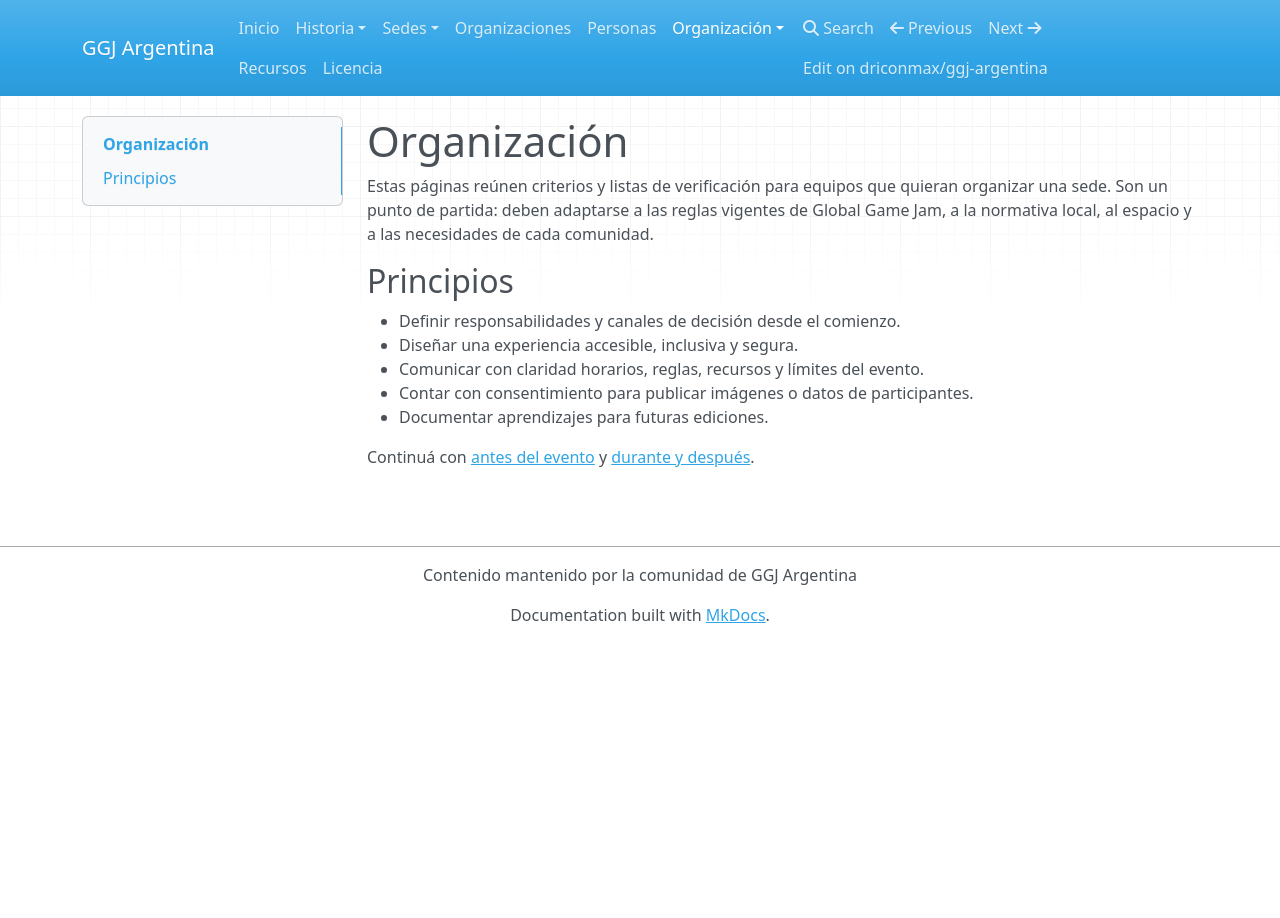
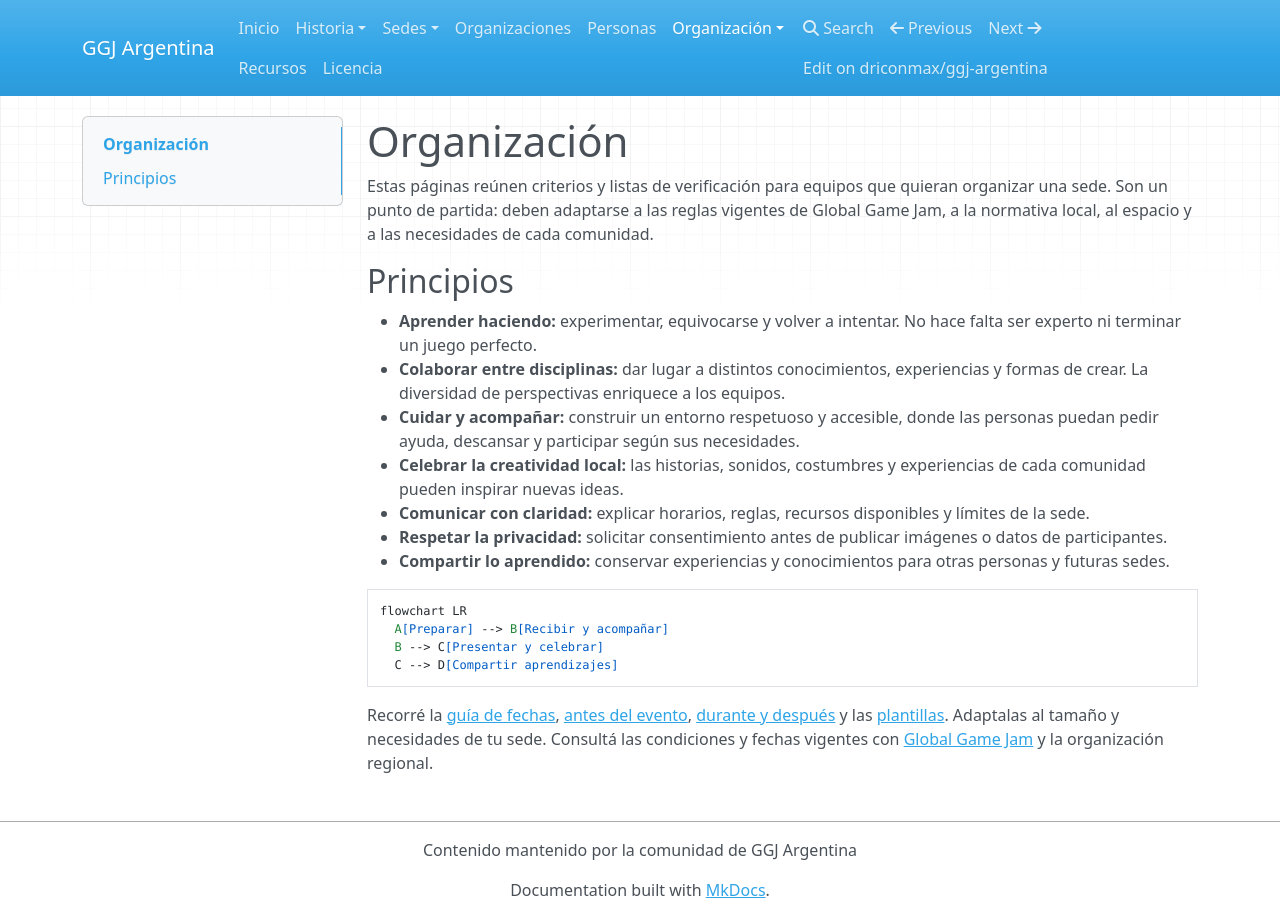
Before and after one commit to driconmax/ggj-argentina, an MkDocs documentation site: the page built from docs/organizacion/index.md, in a window 1280 px wide. Built offline with MkDocs 1.6.1, drawn with Linux system fonts in a browser that asks for light colours; nearby versions of some CDN libraries.

Commit message:
Se agrego informacion para Organizacion

````diff
--- /dev/null
+++ b/docs/assets/plantillas/cronograma-operativo.csv
@@ -0,0 +1 @@
+Día,Inicio,Fin,Actividad,Espacio,Responsable,Apoyo,Notas
--- /dev/null
+++ b/docs/assets/plantillas/presupuesto.csv
@@ -0,0 +1 @@
+Fecha prevista,Fecha real,Tipo,Categoría,Descripción,Moneda,Importe,Estado,Comprobante o nota
--- /dev/null
+++ b/docs/assets/plantillas/recursos.csv
@@ -0,0 +1 @@
+Categoría,Recurso,Cantidad,Estado,Responsable,Fecha necesaria,Observaciones
--- /dev/null
+++ b/docs/assets/plantillas/tareas.csv
@@ -0,0 +1 @@
+Etapa,Tarea,Responsable,Fecha límite,Estado,Dependencia o nota
--- a/docs/organizacion/index.md
+++ b/docs/organizacion/index.md
@@ -4,10 +4,19 @@ Estas páginas reúnen criterios y listas de verificación para equipos que quie
 
 ## Principios
 
-- Definir responsabilidades y canales de decisión desde el comienzo.
-- Diseñar una experiencia accesible, inclusiva y segura.
-- Comunicar con claridad horarios, reglas, recursos y límites del evento.
-- Contar con consentimiento para publicar imágenes o datos de participantes.
-- Documentar aprendizajes para futuras ediciones.
+- **Aprender haciendo:** experimentar, equivocarse y volver a intentar. No hace falta ser experto ni terminar un juego perfecto.
+- **Colaborar entre disciplinas:** dar lugar a distintos conocimientos, experiencias y formas de crear. La diversidad de perspectivas enriquece a los equipos.
+- **Cuidar y acompañar:** construir un entorno respetuoso y accesible, donde las personas puedan pedir ayuda, descansar y participar según sus necesidades.
+- **Celebrar la creatividad local:** las historias, sonidos, costumbres y experiencias de cada comunidad pueden inspirar nuevas ideas.
+- **Comunicar con claridad:** explicar horarios, reglas, recursos disponibles y límites de la sede.
+- **Respetar la privacidad:** solicitar consentimiento antes de publicar imágenes o datos de participantes.
+- **Compartir lo aprendido:** conservar experiencias y conocimientos para otras personas y futuras sedes.
 
-Continuá con [antes del evento](antes-del-evento.md) y [durante y después](durante-y-despues.md).
+```mermaid
+flowchart LR
+  A[Preparar] --> B[Recibir y acompañar]
+  B --> C[Presentar y celebrar]
+  C --> D[Compartir aprendizajes]
+```
+
+Recorré la [guía de fechas](cronograma.md), [antes del evento](antes-del-evento.md), [durante y después](durante-y-despues.md) y las [plantillas](plantillas.md). Adaptalas al tamaño y necesidades de tu sede. Consultá las condiciones y fechas vigentes con [Global Game Jam](https://globalgamejam.org/) y la organización regional.
--- a/mkdocs.yml
+++ b/mkdocs.yml
@@ -61,8 +61,10 @@ nav:
   - Personas: personas/index.md
   - Organización:
       - Guía general: organizacion/index.md
+      - Guía de fechas: organizacion/cronograma.md
       - Antes del evento: organizacion/antes-del-evento.md
       - Durante y después: organizacion/durante-y-despues.md
+      - Plantillas: organizacion/plantillas.md
   - Recursos: recursos/index.md
   - Licencia: licencia.md
 
````
Also changed, not shown: docs/organizacion/antes-del-evento.md (+14 -0 lines), docs/organizacion/cronograma.md (added, +16 -0 lines), docs/organizacion/durante-y-despues.md (+8 -0 lines), docs/organizacion/plantillas.md (added, +58 -0 lines).
